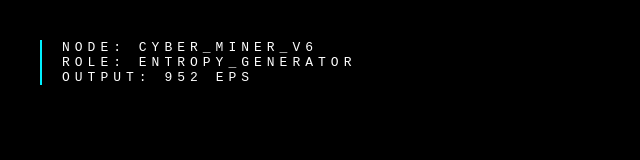
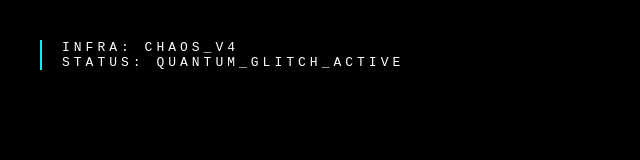
Before and after one commit to 1tmani/cyber-singularity, a plain HTML site: page index.html in a window 1280 px wide. Shown: the whole page, without its empty margins (0-640 px from the left). Drawn offline with Linux system fonts and the light colour scheme.

Commit message:
UPGRADE: Quantum Chaos Pattern V4

```diff
--- a/index.html
+++ b/index.html
@@ -1 +1 @@
-<!DOCTYPE html><html><head><meta charset='UTF-8'><title>CYBER | ENTROPY MINER</title><style>:root{--p:#00f0ff;} body{background:#000;color:#fff;font-family:monospace;overflow:hidden;} canvas{position:fixed;inset:0;z-index:1;} .hud{position:fixed;top:40px;left:40px;z-index:100;border-left:2px solid var(--p);padding-left:20px;letter-spacing:5px;} .data-stream{color:var(--p); font-size:10px; opacity:0.5;}</style></head><body><div class='hud'>NODE: CYBER_MINER_V6<br>ROLE: ENTROPY_GENERATOR<br>OUTPUT: <span id='val'>0</span> EPS</div><canvas id='c'></canvas><script>const canvas=document.getElementById('c'),ctx=canvas.getContext('2d');let w,h,t=0;function res(){w=canvas.width=innerWidth;h=canvas.height=innerHeight;}res();function draw(){t+=0.05;ctx.fillStyle='rgba(0,0,0,0.1)';ctx.fillRect(0,0,w,h);ctx.strokeStyle='var(--p)';ctx.strokeRect(w/2-Math.sin(t)*100, h/2-Math.cos(t)*100, 200, 200);document.getElementById('val').innerText=(Math.random()*1000).toFixed(0);requestAnimationFrame(draw);}draw();</script></body></html>
+<!DOCTYPE html><html><head><meta charset='UTF-8'><title>CYBER SINGULARITY | CHAOS</title><style>:root{--p:#00f0ff;} body{background:#000;color:#fff;font-family:monospace;overflow:hidden;} canvas{position:fixed;inset:0;z-index:1;filter: hue-rotate(90deg) blur(1px);} .hud{position:fixed;top:40px;left:40px;z-index:100;border-left:2px solid var(--p);padding-left:20px;letter-spacing:4px;}</style></head><body><div class='hud'>INFRA: CHAOS_V4<br>STATUS: QUANTUM_GLITCH_ACTIVE</div><canvas id='c'></canvas><script>const canvas=document.getElementById('c'),ctx=canvas.getContext('2d');let w,h,t=0;function res(){w=canvas.width=innerWidth;h=canvas.height=innerHeight;}res();function drawF(x,y,r,d){if(d>6)return;ctx.beginPath();ctx.rect(x-r/2,y-r/2,r,r);ctx.stroke();drawF(x+Math.cos(t+d)*r,y+Math.sin(t+d)*r,r*0.6,d+1);}function draw(){t+=0.04;ctx.fillStyle='rgba(0,0,0,0.1)';ctx.fillRect(0,0,w,h);ctx.strokeStyle='var(--p)';drawF(w/2,h/2,200,0);requestAnimationFrame(draw);}draw();</script></body></html>
```
